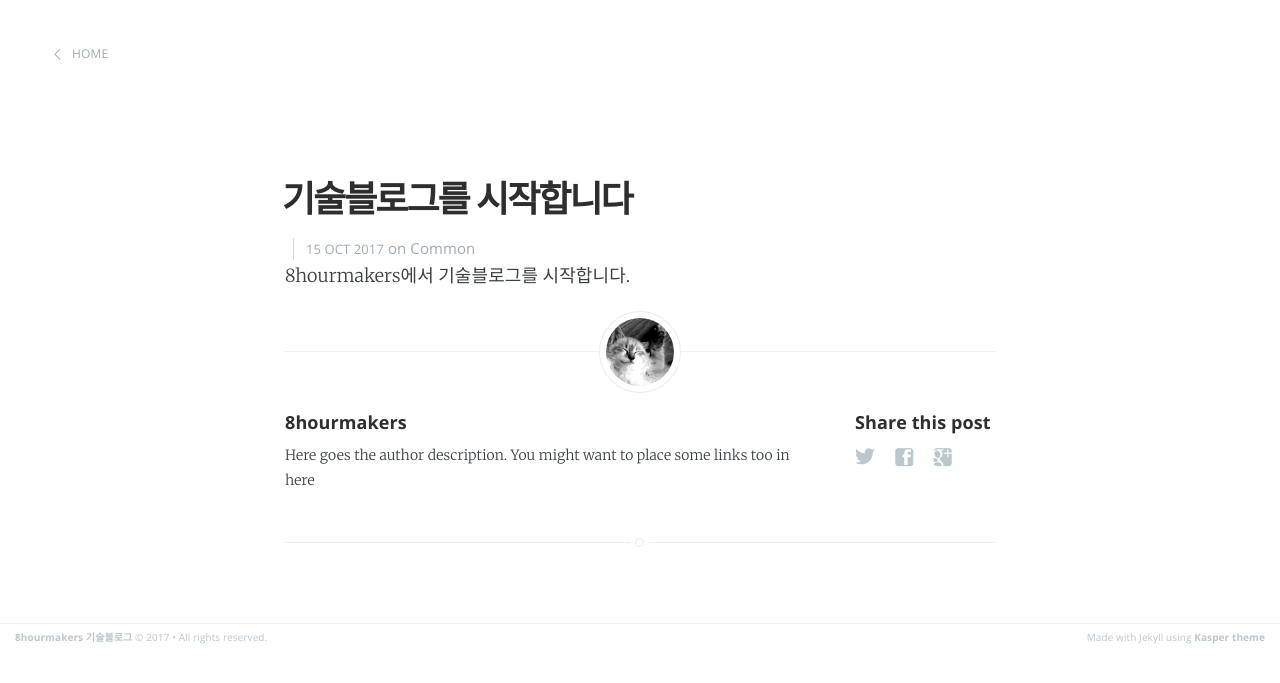
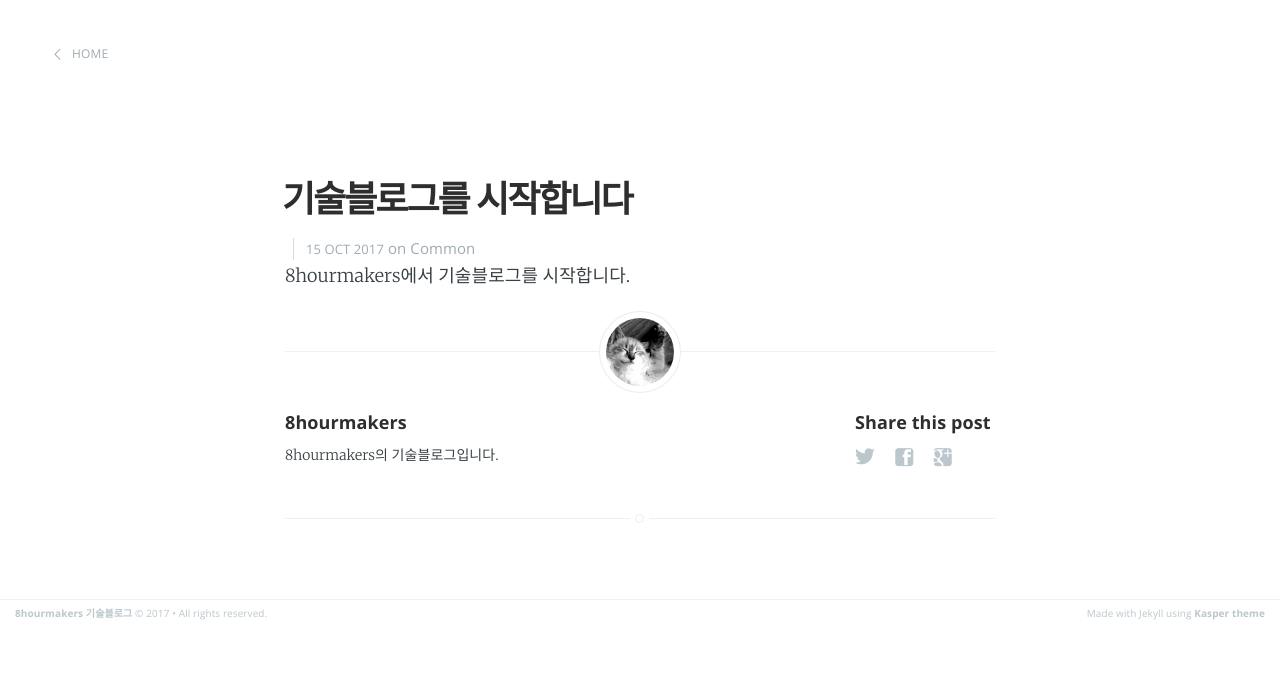
Before and after one commit to 8hourmakers/8hourmakers.github.io, a Jekyll site: the page built from _posts/2017-10-15-기술블로그를-시작합니다.markdown, in a window 1280 px wide. Shown: the top 683 px of the page. Built offline with Jekyll 4.4.1, drawn with Linux system fonts in a browser that asks for light colours.

Commit message:
Change base url

```diff
--- a/_config.yml
+++ b/_config.yml
@@ -6,7 +6,7 @@
 highlighter: pygments
 logo: https://8hourmakers.com/static/images/logo.png
 paginate: 15
-baseurl: /
+baseurl: https://8hourmakers.github.io/
 domain_name: 'https://8hourmakers.github.io'
 google_analytics: 'UA-XXXXXXXX-X'
 gems: [jekyll-paginate]
--- a/_layouts/post.html
+++ b/_layouts/post.html
@@ -71,7 +71,7 @@
                     <h4> {{ site.author }} </h4>
                     <!-- Author Bio -->
                     <p>
-                        Here goes the author description. You might want to place some links too in here
+                        {{ site.description }}
                     </p>
                 </section>
             {% endif %}
```
